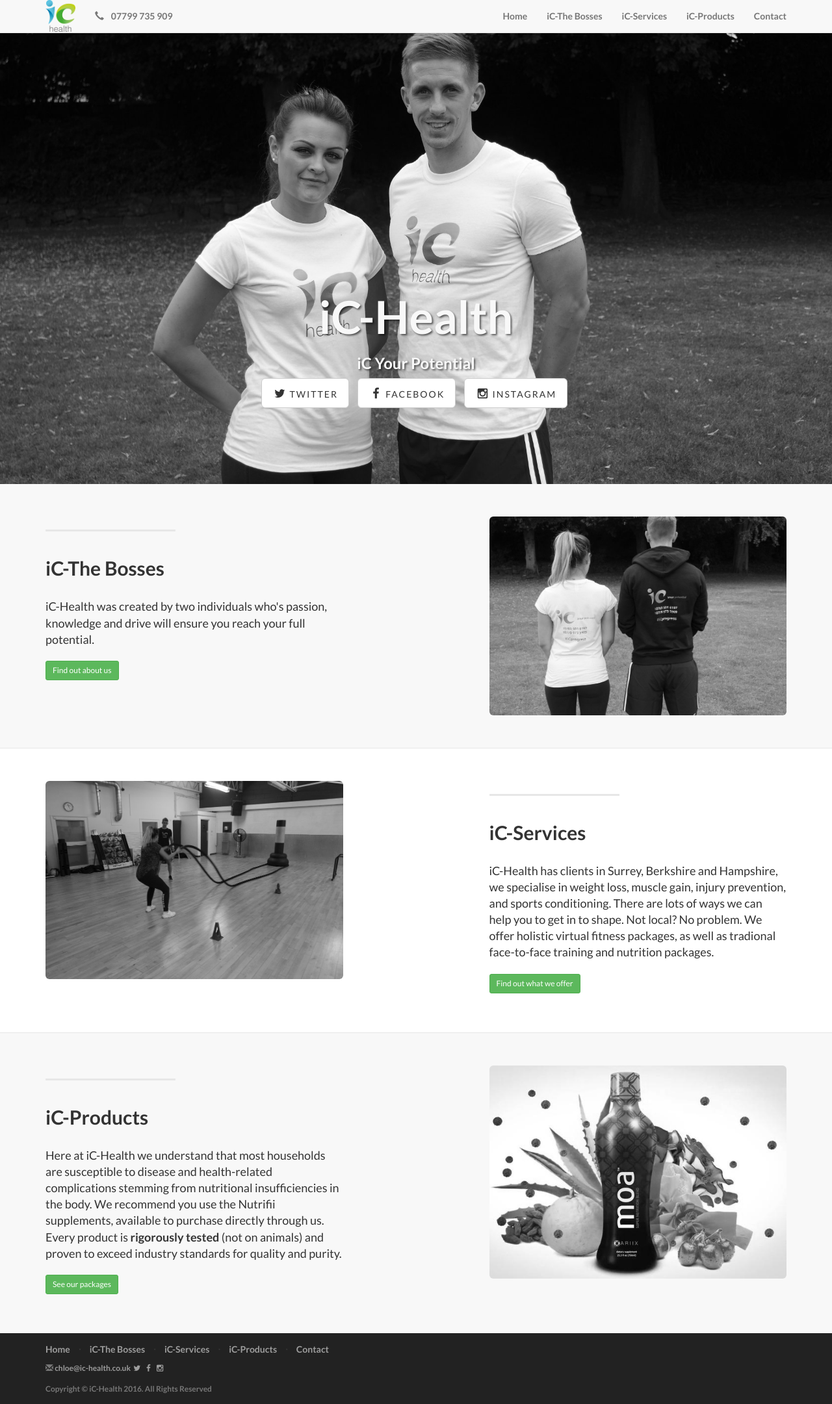
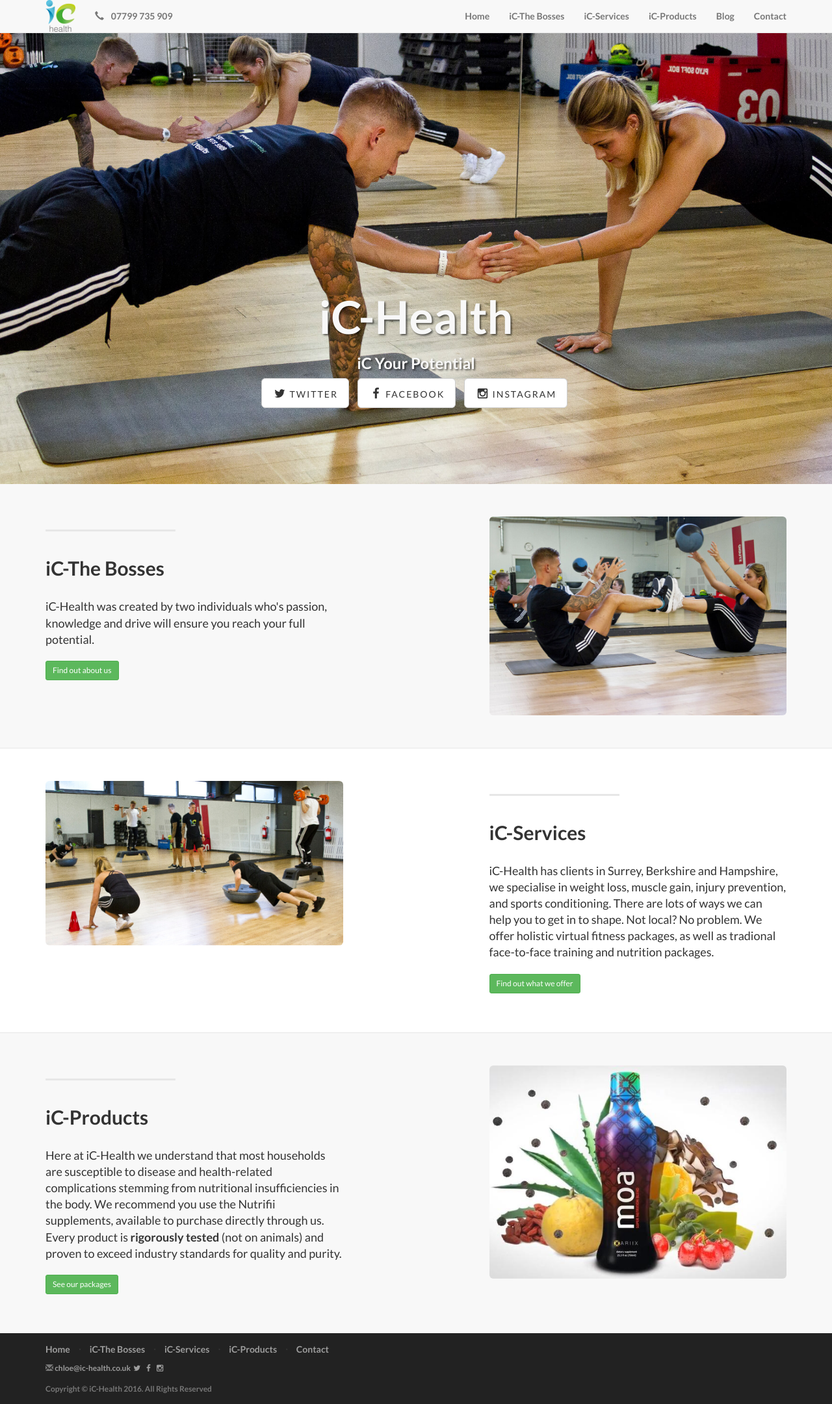
Before and after one commit to timsweb/ichealth, a PHP site: template templates_twig/index.twig in a window 1280 px wide. Shown: the whole page at 65% size. Run offline with PHP 8.4, Linux system fonts and the light colour scheme; the template is opened without the code that fills it, so the values that code supplies are empty; some libraries are stand-ins or nearby versions.

Commit message:
images updated and link to blog

```diff
--- a/src/routes.php
+++ b/src/routes.php
@@ -19,6 +19,7 @@ $app->post('/contact', function ($request, $response, $args) {
     $mail->Subject = $post['subject'];
     $mail->Body = $post['message'];
     $mail->addAddress('chloe@ic-health.co.uk');
+    $mail->addAddress('ian@ic-health.co.uk');
     $client = new \GuzzleHttp\Client();
     try {
         $resp = $client->post('https://www.google.com/recaptcha/api/siteverify', [
--- a/templates_twig/about.twig
+++ b/templates_twig/about.twig
@@ -88,7 +88,7 @@
                 <h2 class="section-heading">iC-Ian</h2>
                 <div class="col-sm-5">
                     <div class="thumbnail">
-                        <img class="img-responsive img-rounded bnw" src="img/ian.jpg" alt="">
+                        <img class="img-responsive img-rounded" src="img/ian.jpg" alt="">
                         <div class="caption">
                             <h3>Qualifications:</h3>
                             <ul>
@@ -257,7 +257,7 @@
                 -->
                 </div>
                 <div class="col-lg-6 col-sm-6">
-                    <img class="img-responsive img-rounded bnw" src="img/chloe.jpg" alt="">
+                    <img class="img-responsive img-rounded" src="img/chloe.jpg" alt="">
                 </div>
             </div>
 
--- a/templates_twig/index.twig
+++ b/templates_twig/index.twig
@@ -51,7 +51,7 @@
                     </p>
                 </div>
                 <div class="col-lg-5 col-lg-offset-2 col-sm-6">
-                    <img class="img-responsive img-rounded bnw" src="img/the-bosses.jpg" alt="">
+                    <img class="img-responsive img-rounded" src="img/the-bosses.jpg" alt="">
                 </div>
             </div>
 
@@ -76,7 +76,7 @@
                     </p>
                 </div>
                 <div class="col-lg-5 col-sm-pull-6  col-sm-6">
-                    <img class="img-responsive img-rounded bnw" src="img/services.jpg" alt="">
+                    <img class="img-responsive img-rounded" src="img/services.jpg" alt="">
                 </div>
             </div>
 
@@ -104,7 +104,7 @@
                     </p>
                 </div>
                 <div class="col-lg-5 col-lg-offset-2 col-sm-6">
-                    <img class="img-responsive img-rounded bnw" src="img/moa.jpeg" alt="">
+                    <img class="img-responsive img-rounded " src="img/moa.jpeg" alt="">
                 </div>
             </div>
 
--- a/templates_twig/layout.twig
+++ b/templates_twig/layout.twig
@@ -22,7 +22,7 @@
 
     <!-- Custom Fonts -->
     <link href="/font-awesome/css/font-awesome.min.css" rel="stylesheet" type="text/css">
-    <link href="http://fonts.googleapis.com/css?family=Lato:300,400,700,300italic,400italic,700italic" rel="stylesheet" type="text/css">
+    <link href="//fonts.googleapis.com/css?family=Lato:300,400,700,300italic,400italic,700italic" rel="stylesheet" type="text/css">
 
     <!-- HTML5 Shim and Respond.js IE8 support of HTML5 elements and media queries -->
     <!-- WARNING: Respond.js doesn't work if you view the page via file:// -->
@@ -106,6 +106,9 @@
                     </li>
                     -->
                     <li>
+                        <a href="//ic-health-ltd.blogspot.co.uk/">Blog</a>
+                    </li>
+                    <li>
                         <a href="/contact">Contact</a>
                     </li>
                 </ul>
```
Also changed, not shown: templates_twig/contact-thanks.twig (+0 -14 lines), public/img/chloe.jpg, public/img/ian-and-chloe.jpg, public/img/ian.jpg, public/img/services.jpg, public/img/the-bosses.jpg.
